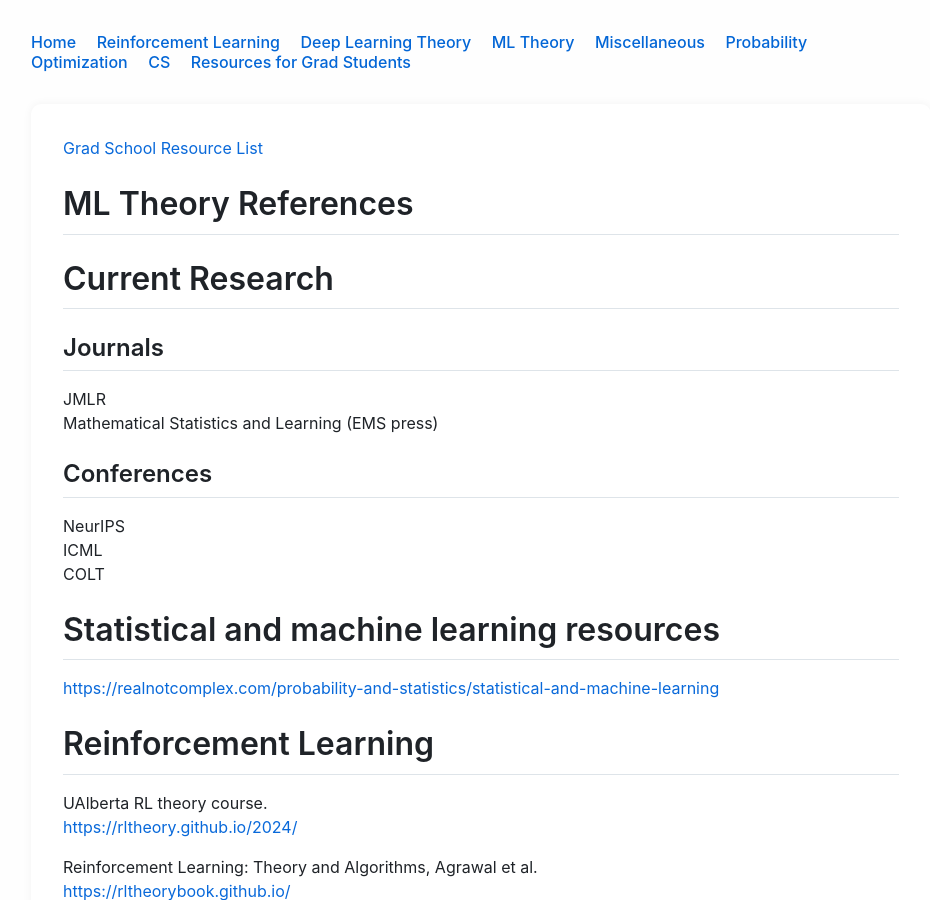
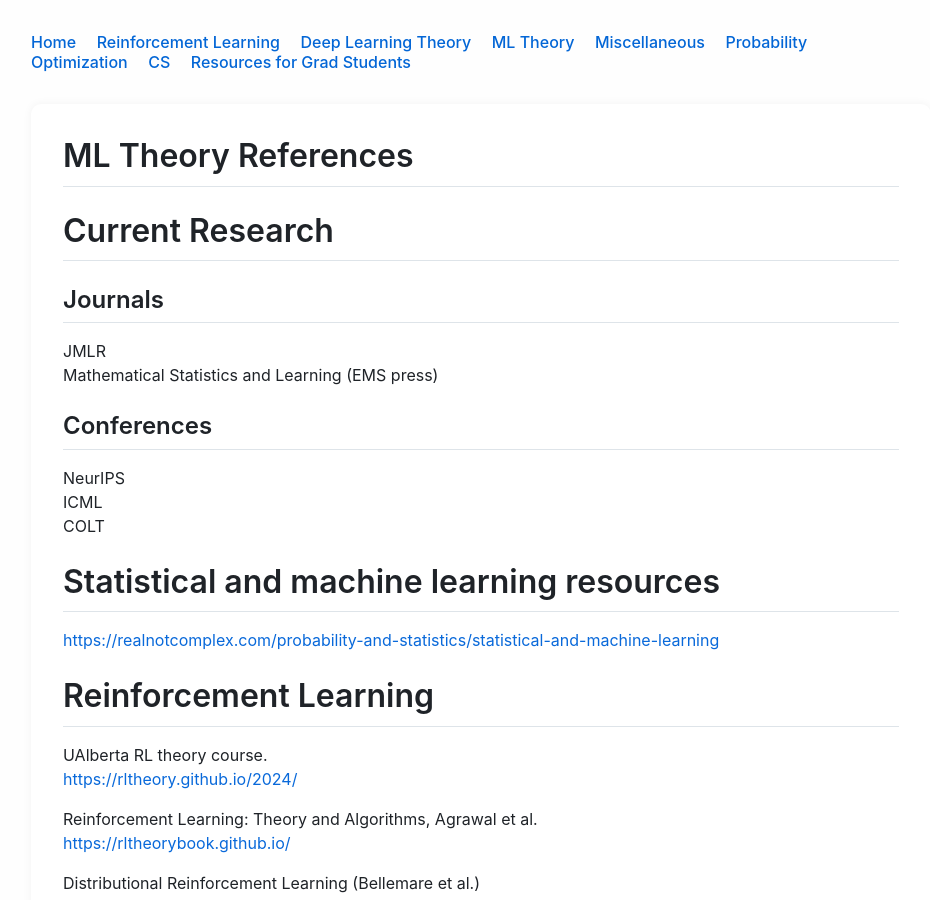
Before and after one commit to kushagra06/mlt-resources, a Jekyll site: the page built from index.md, in a window 1280 px wide and 900 px high. Shown: the whole window, without its empty margins (159-1089 px from the left). Built offline with Jekyll 4.4.1, drawn with Linux system fonts in a browser that asks for light colours; nearby versions of some CDN libraries.

Commit message:
Update index.md

```diff
--- a/index.md
+++ b/index.md
@@ -2,8 +2,6 @@
 layout: default
 title: ML Theory References
 ---
-
-[Grad School Resource List](grad-students-resources.html)
 
 # ML Theory References
 
```
